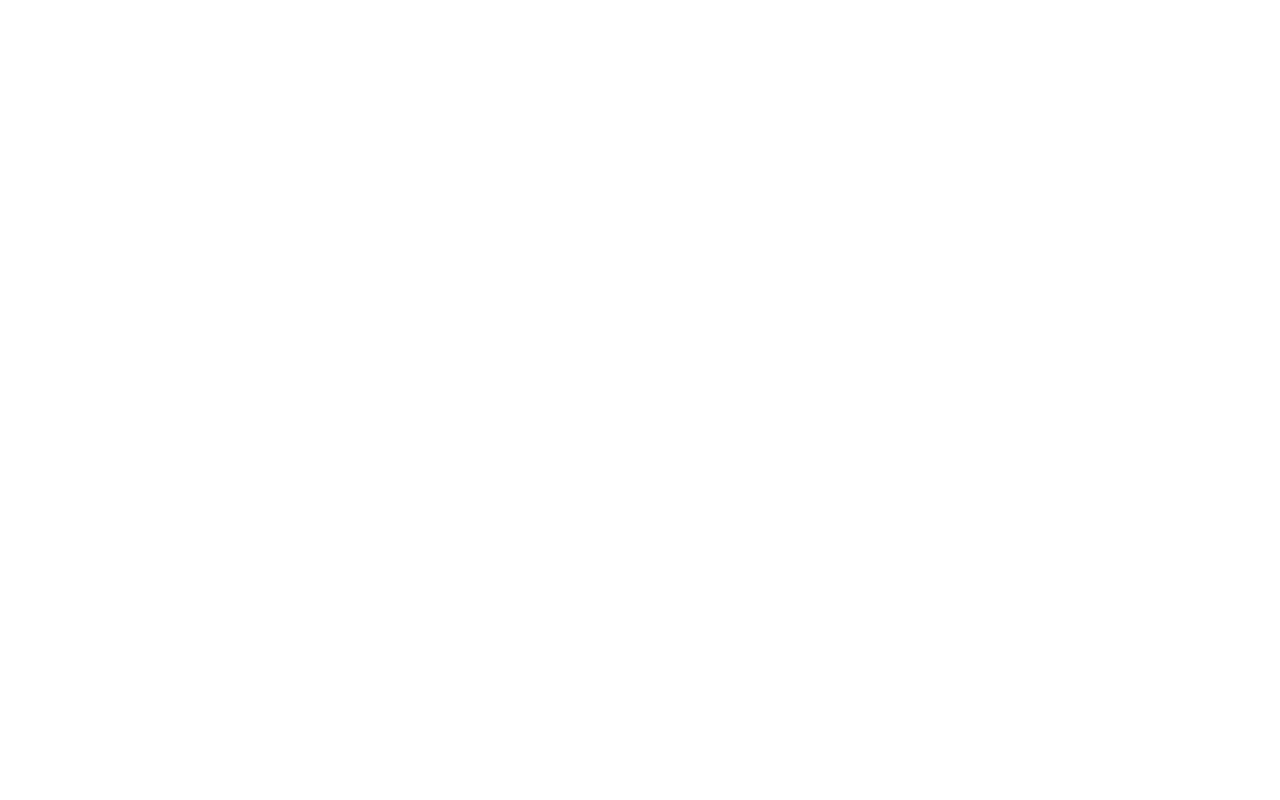
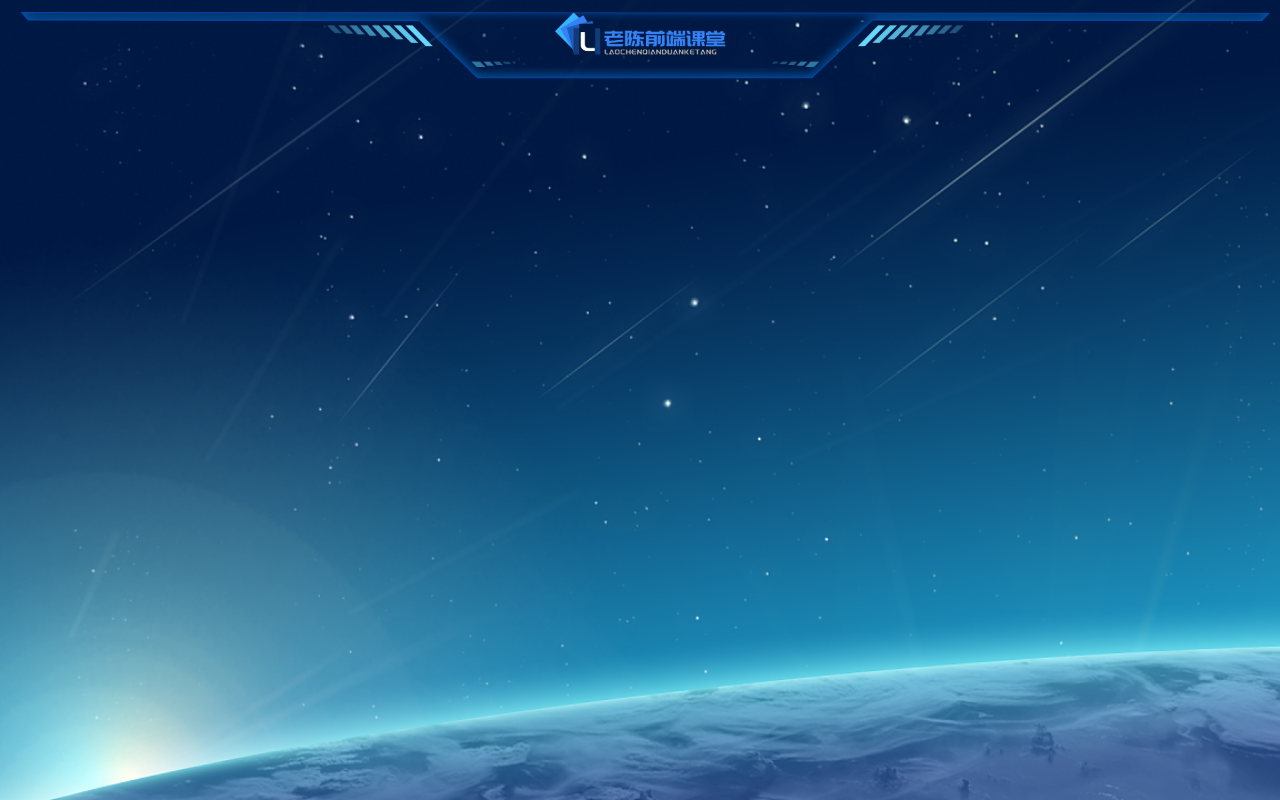
Before and after one commit to kaiZYK/visualScreen, a plain HTML site: page index.html in a window 1280 px wide. Drawn offline with nearby package versions, Linux system fonts and the light colour scheme.

Commit message:
背景图片完成

```diff
--- a/css/index.less
+++ b/css/index.less
@@ -0,0 +1,34 @@
+/* 清除默认样式 */
+* {
+  padding: 0;
+  margin: 0;
+}
+a {
+  text-decoration: none;
+}
+li {
+  list-style-type: none;
+}
+html {
+  font-size: 10px;
+}
+html,
+body {
+  width: 100%;
+  height: 100%;
+}
+body {
+  background: url(../images/bg.jpg) no-repeat;
+  background-size: cover;
+}
+/* 视口 */
+.viewport {
+  width: 100%;
+  height: 100%;
+  min-width: 1024px;
+  max-width: 1920px;
+  // min-height: 800px;
+  margin: 0 auto;
+  background: url(../images/logo.png) no-repeat;
+  background-size: contain;
+}
--- a/index.html
+++ b/index.html
@@ -7,12 +7,14 @@
       name="viewport"
       content="width=device-width, initial-scale=1.0, minimum-scale=1.0, maximum-scale=1.0, user-scalable=no"
     />
-    <title>可视化大屏项目</title>
+    <title>可视化大屏</title>
     <!-- 引入首页样式 -->
     <link rel="stylesheet" href="./css/index.css" />
   </head>
 
   <body>
+    <div class="viewport"></div>
+
     <!-- 引入echarts框架脚本 -->
     <script src="./js/echarts.js"></script>
     <!-- 引入rem适配 -->
--- a/js/setRem.js
+++ b/js/setRem.js
@@ -0,0 +1,9 @@
+let html = document.documentElement;
+function setRem() {
+  let cl_w = document.documentElement.clientWidth || document.body.clientWidth;
+  cl_w = cl_w > 1920 ? 1920 : cl_w;
+  cl_w = cl_w < 1024 ? 1024 : cl_w;
+  html.style.fontSize = cl_w / 24 + "px";
+}
+window.addEventListener("load", setRem);
+window.addEventListener("resize", setRem);
```
Also changed, not shown: css/index.css.
